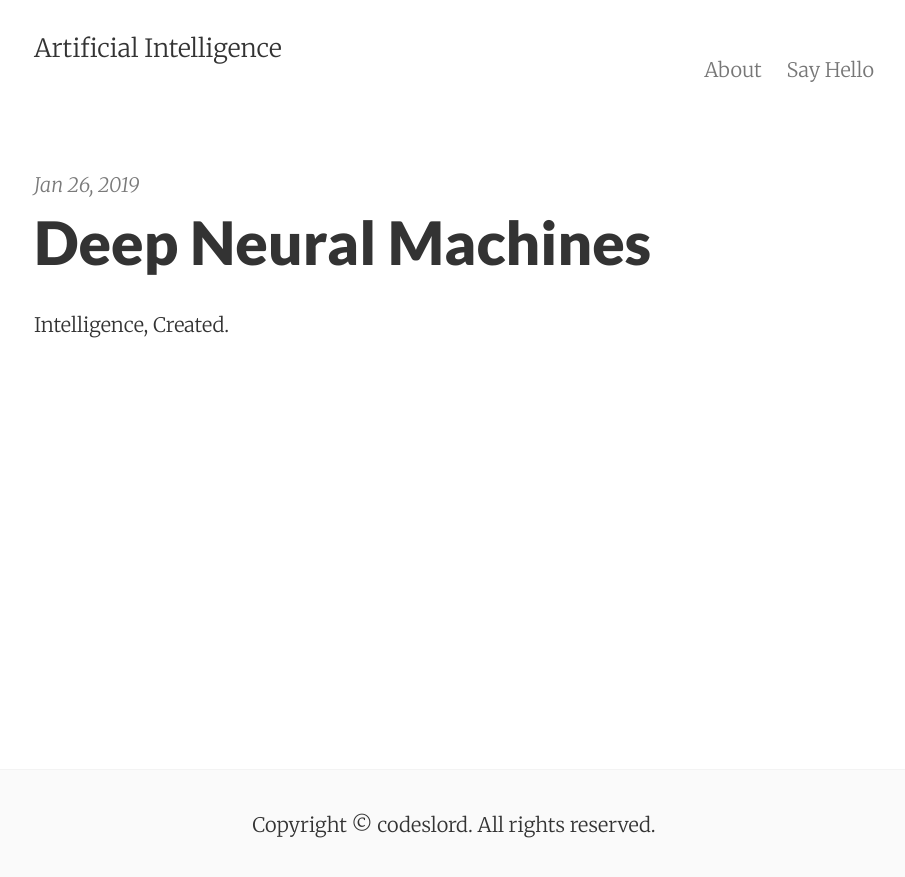
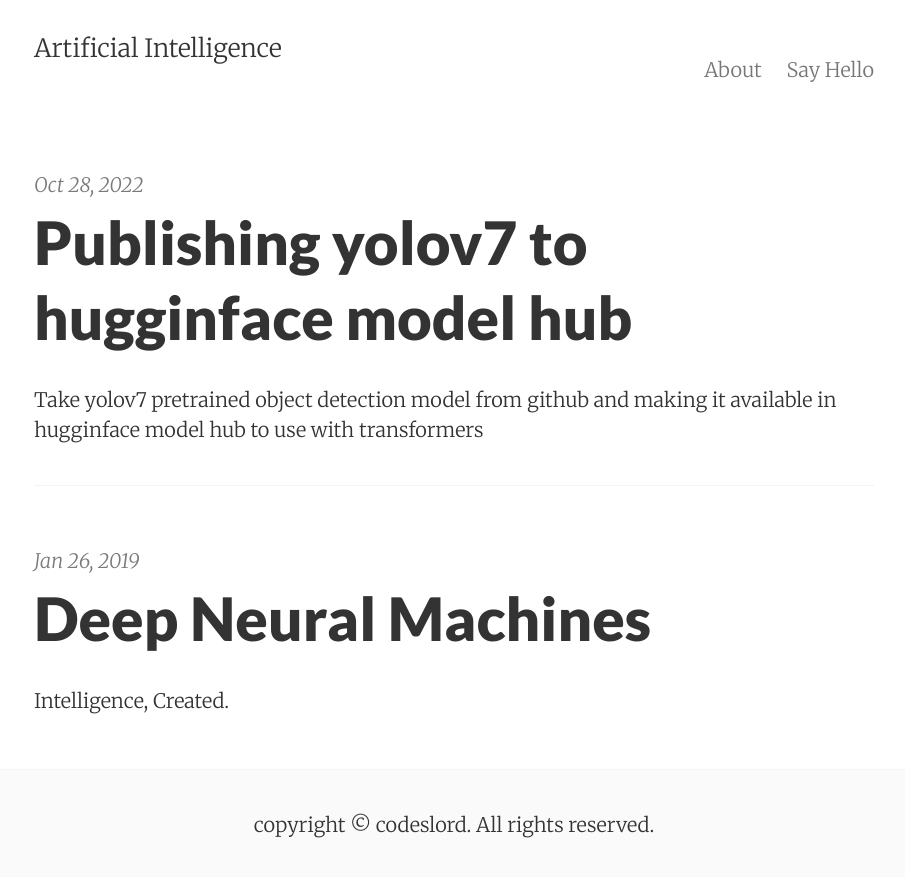
Before and after one commit to codeslord/codeslord.github.io, a Jekyll site: the page built from index.html, in a window 1280 px wide. Shown: the top 877 px of the page, without its empty margins (186-1091 px from the left). Built offline with Jekyll 4.4.1, drawn with Linux system fonts in a browser that asks for light colours; the list of posts is cut into pages by our own code.

Commit message:
New post

```diff
--- a/_includes/footer.html
+++ b/_includes/footer.html
@@ -1,7 +1,7 @@
 <footer class="center">
   <div class="measure">
     <small>
-      <p>Copyright &#169; codeslord. All rights reserved.</p>
+      <p>copyright &#169; codeslord. All rights reserved.</p>
     </small>
   </div>
 </footer>
--- /dev/null
+++ b/_posts/2022-10-28-huggingfacehub.md
@@ -0,0 +1,9 @@
+---
+layout: post
+title: Publishing yolov7 to hugginface model hub
+date: 2022-10-28 15:12
+summary: Take yolov7 pretrained object detection model from github and making it available in hugginface model hub to use with transformers
+categories: Computer Vision, Deep Learning, Transformers
+---
+
+## How did I take yolov7 model and published it to huggingface.
```
